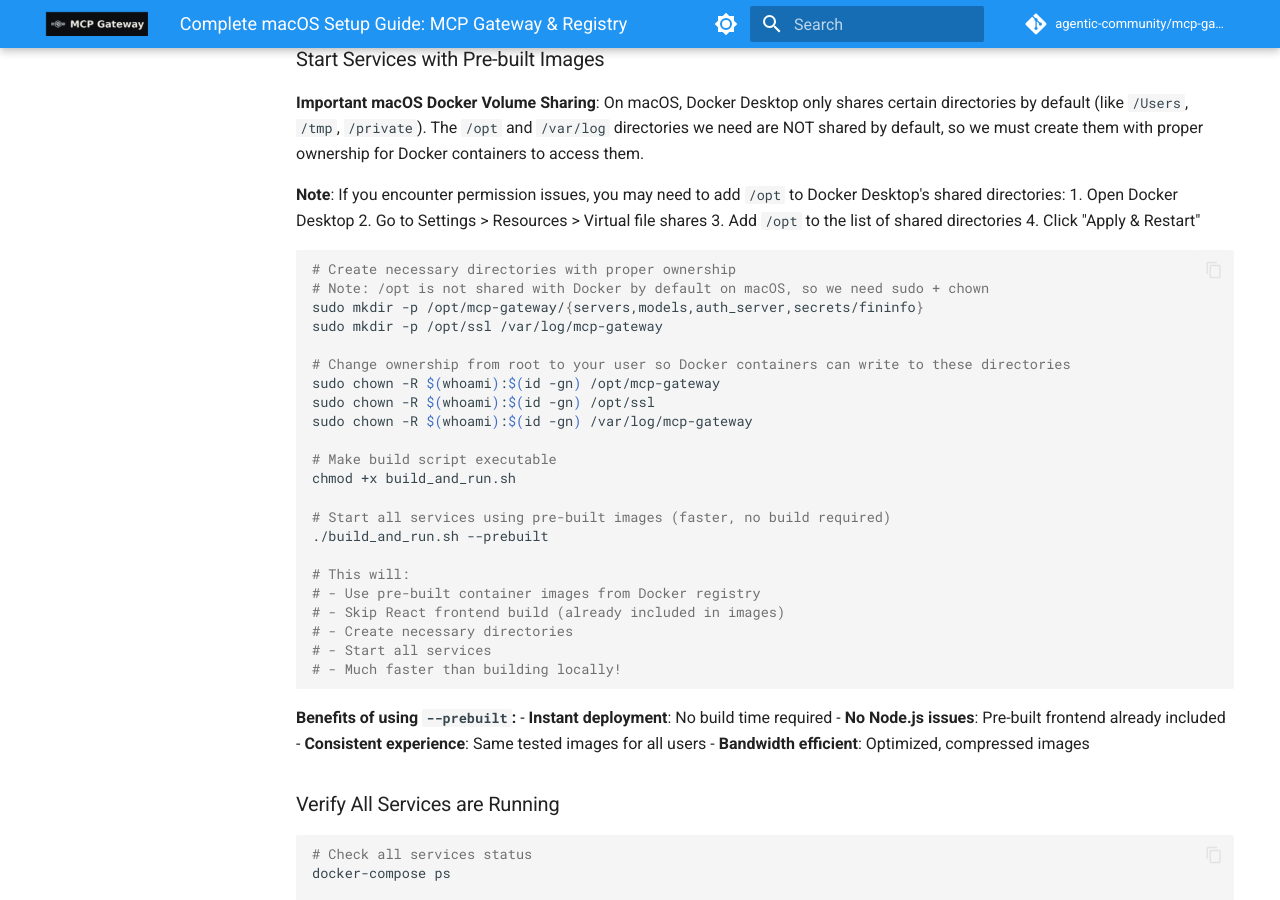
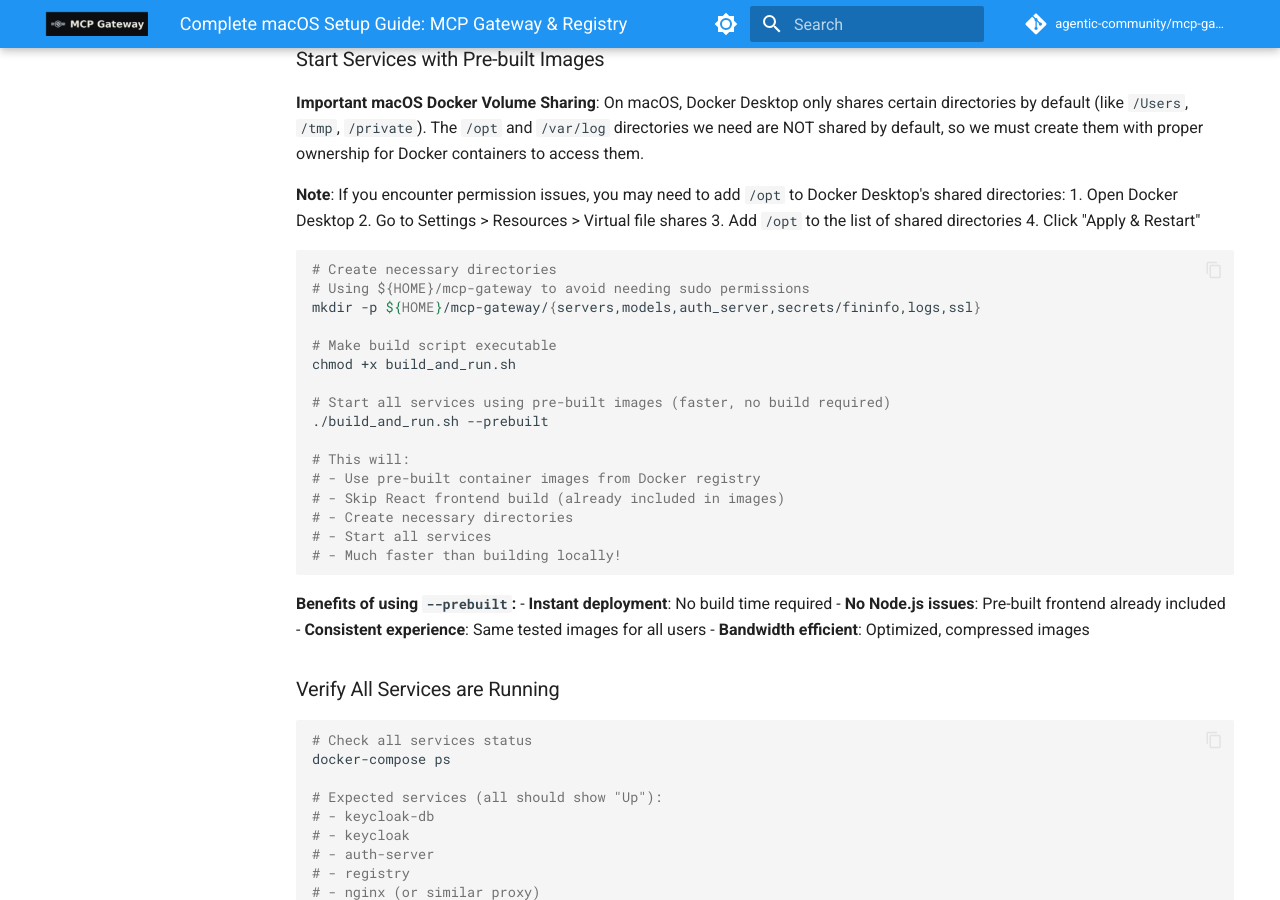
Before and after one commit to yubingjiaocn/mcp-gateway-registry, an MkDocs documentation site: the page built from docs/macos-setup-guide.md, in a window 1280 px wide and 900 px high, scrolled down 8025 px. Built offline with MkDocs 1.6.1 and Material for MkDocs 9.7.7, drawn with Linux system fonts in a browser that asks for light colours; comment, search, counter and statistics services are not loaded; some of the changed text lies outside the part shown.

Commit message:
update files to use new mount paths (#164)

````diff
--- a/docs/macos-setup-guide.md
+++ b/docs/macos-setup-guide.md
@@ -374,15 +374,9 @@
 4. Click "Apply & Restart"
 
 ```bash
-# Create necessary directories with proper ownership
-# Note: /opt is not shared with Docker by default on macOS, so we need sudo + chown
-sudo mkdir -p /opt/mcp-gateway/{servers,models,auth_server,secrets/fininfo}
-sudo mkdir -p /opt/ssl /var/log/mcp-gateway
-
-# Change ownership from root to your user so Docker containers can write to these directories
-sudo chown -R $(whoami):$(id -gn) /opt/mcp-gateway
-sudo chown -R $(whoami):$(id -gn) /opt/ssl
-sudo chown -R $(whoami):$(id -gn) /var/log/mcp-gateway
+# Create necessary directories
+# Using ${HOME}/mcp-gateway to avoid needing sudo permissions
+mkdir -p ${HOME}/mcp-gateway/{servers,models,auth_server,secrets/fininfo,logs,ssl}
 
 # Make build script executable
 chmod +x build_and_run.sh
@@ -532,10 +526,7 @@
 chmod +x keycloak/setup/*.sh
 chmod +x build_and_run.sh
 
-# Fix directory ownership for Docker volumes (macOS specific)
-sudo chown -R $(whoami):$(id -gn) /opt/mcp-gateway
-sudo chown -R $(whoami):$(id -gn) /opt/ssl
-sudo chown -R $(whoami):$(id -gn) /var/log/mcp-gateway
+# No additional ownership fixes needed - all directories are in user space
 ```
 
 #### Keycloak "HTTPS Required" Error
````
Also changed, not shown: README.md (+1 -1 lines), docker-compose.prebuilt.yml (+11 -12 lines), docker-compose.yml (+11 -12 lines), docs/FAQ.md (+3 -5 lines), docs/installation.md (+3 -4 lines), docs/token-refresh-service.md (+2 -2 lines), servers/fininfo/README_SECRETS.md (+4 -4 lines), 2 other files.
